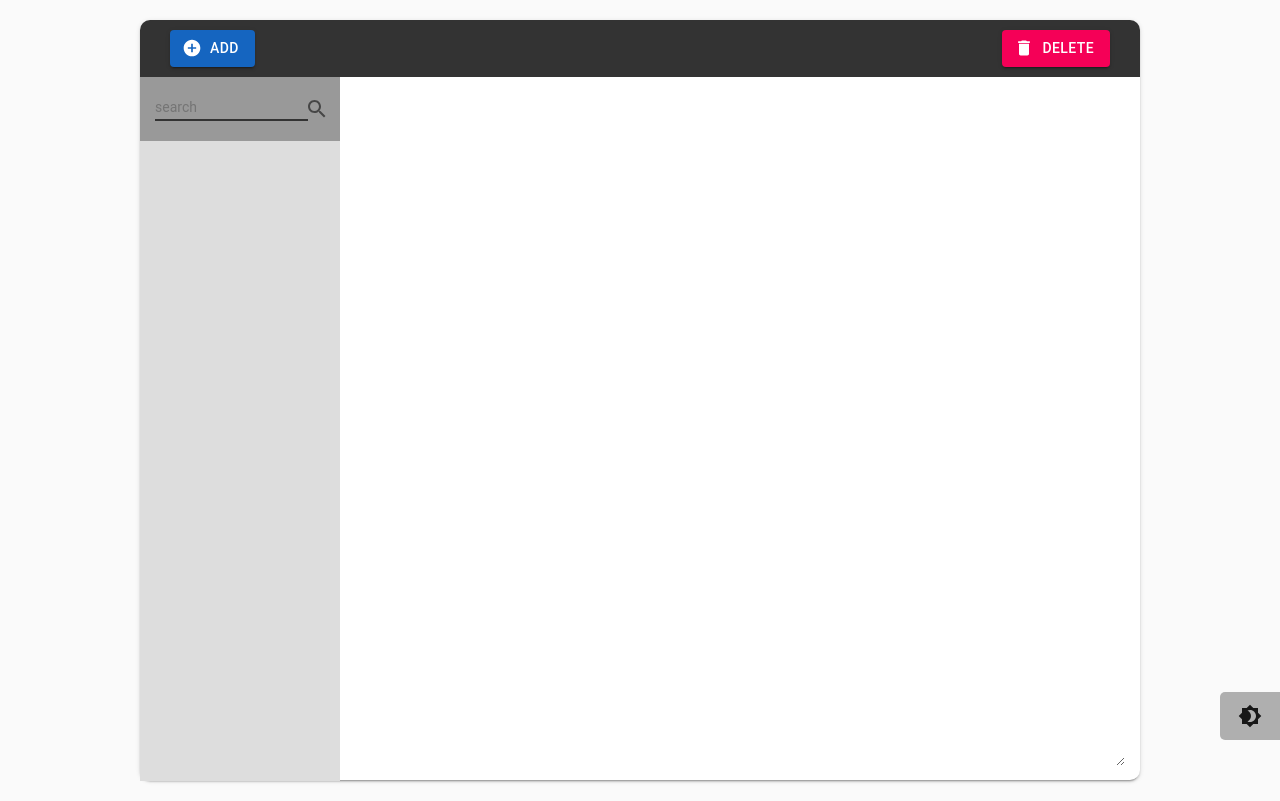
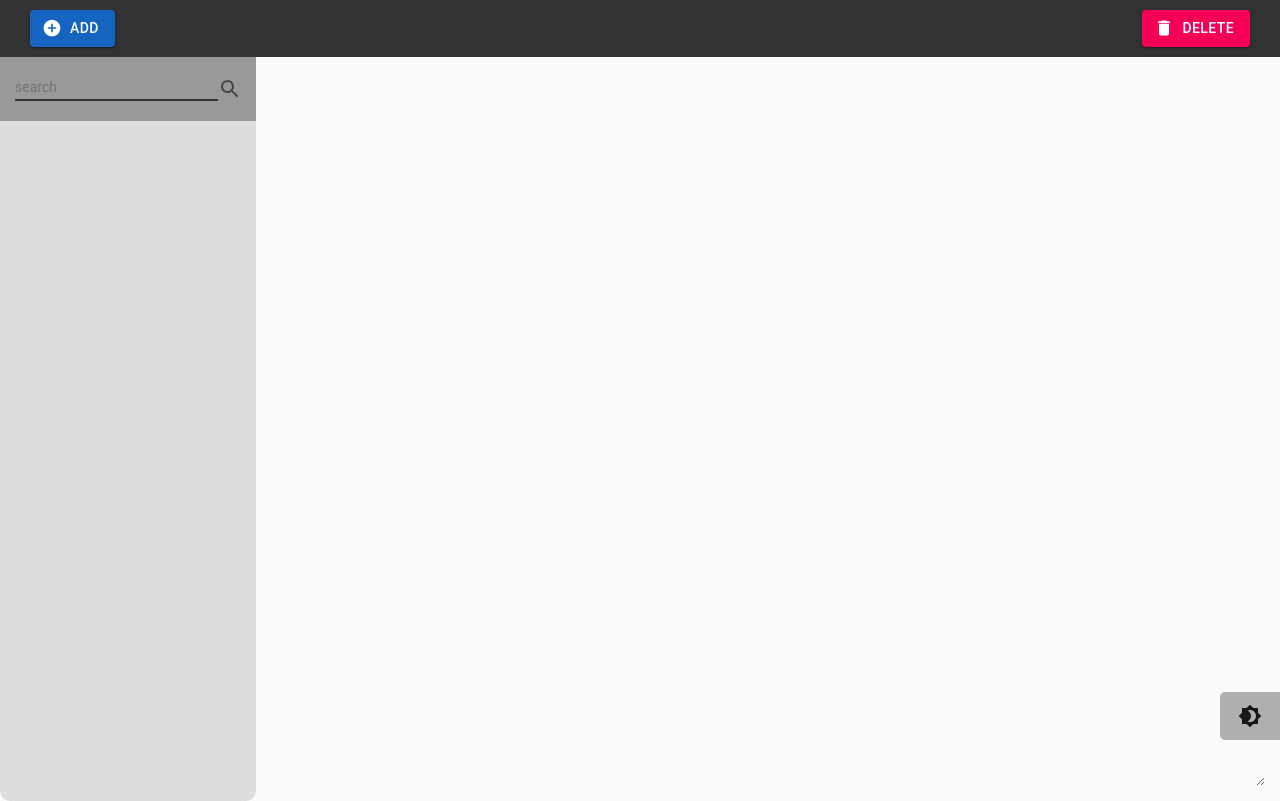
Before and after one commit to nrwgkn/react-memo, a React (Create React App) app: page / in a window 1280 px wide. Built offline with nearby package versions, Linux system fonts and the light colour scheme.

Commit message:
style: ダークモード対応に伴う既存レイアウトの修正

```diff
--- a/src/components/Body/index.css
+++ b/src/components/Body/index.css
@@ -1,12 +1,17 @@
 .memo-body {
   display: flex;
-  min-height: calc(100% - 56px);
+  min-height: calc(100vh - 56px);
 }
 
 .memo-body_list {
   min-height: 544px;
   background: #ddd;
   width: 20%;
+  border-radius: 10px;
+}
+
+.memo.is-dark .memo-body_list {
+  background: #222;
 }
 
 .memo-body_list li {
@@ -35,6 +40,10 @@
   padding-top: 15px;
 }
 
+.memo.is-dark .memo-body_list li ~ li {
+  border-top-color: #303030;
+}
+
 .memo-body_content {
   width: 80%;
   padding: 15px;
@@ -52,6 +61,10 @@
   background: #999;
 }
 
+.memo.is-dark .memo-body_search {
+  background: #666;
+}
+
 .memo-body_search form {
   display: flex;
 }
@@ -61,6 +74,10 @@
   border-bottom: 2px solid #333;
 }
 
+.memo.is-dark .memo-body_search form input::placeholder {
+  color: #999;
+}
+
 .memo-body_search form button {
   width: 10%;
 }
--- a/src/components/Head/index.css
+++ b/src/components/Head/index.css
@@ -1,7 +1,10 @@
 .memo-head {
   padding: 10px 30px;
   background: #333;
-  border-radius: 10px 10px 0 0;
+}
+
+.memo.is-dark .memo-head {
+  background: #222;
 }
 
 .header {
--- a/src/components/Memo/index.css
+++ b/src/components/Memo/index.css
@@ -1,12 +1,4 @@
 .memo {
-  position: absolute;
-  top: 50%;
-  left: 50%;
-  transform: translate(-50%, -50%);
-  width: 1000px;
-  height: calc(100% - 40px);
-  background-color: #fff;
-  box-shadow: 0px 3px 1px -2px rgba(0, 0, 0, 0.2),
-    0px 2px 2px 0px rgba(0, 0, 0, 0.14), 0px 1px 5px 0px rgba(0, 0, 0, 0.12);
-  border-radius: 10px;
+  width: 100%;
+  min-height: 100vh;
 }
```
